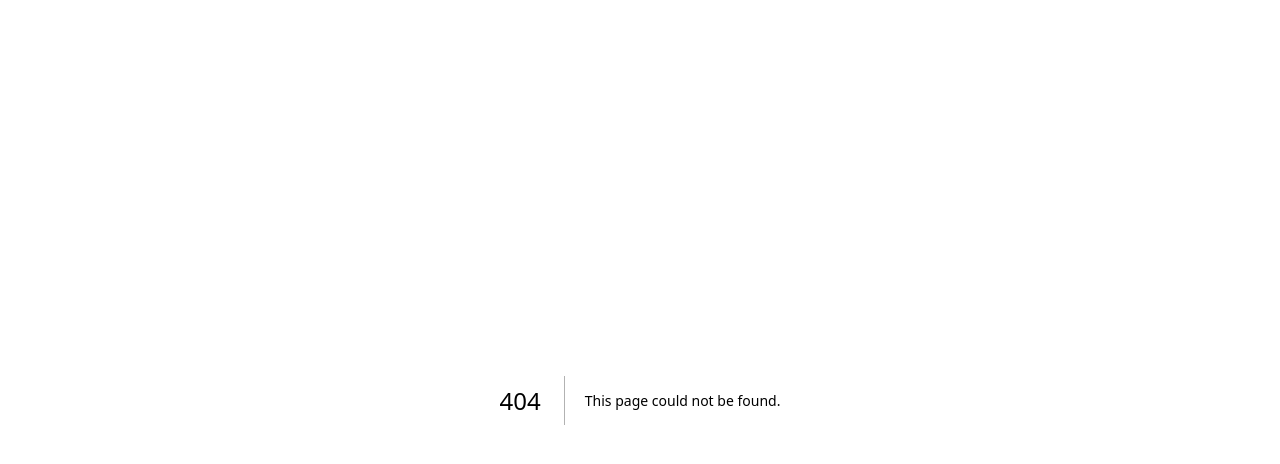
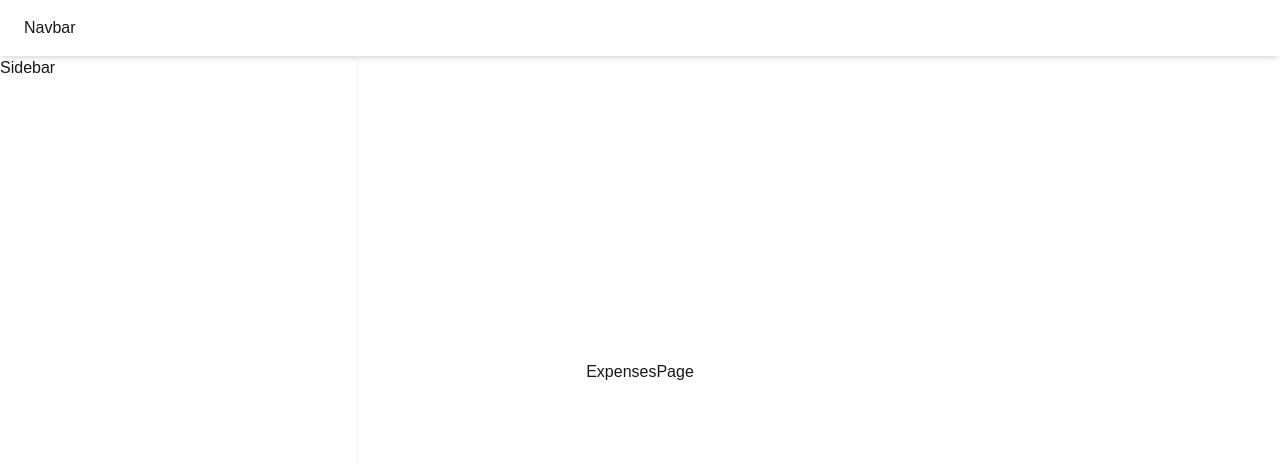
Before and after one commit to KarlStevenRequinto/habbit-management, a Next.js app: page /expenses in a window 1280 px wide. Before the commit this address had no page. Shown: the top 464 px of the page. Built offline with nearby package versions, Linux system fonts and the light colour scheme.

Commit message:
initial page setup

```diff
--- /dev/null
+++ b/src/app/(main)/expenses/page.tsx
@@ -0,0 +1,7 @@
+import React from "react";
+
+const ExpensesPage = () => {
+    return <div>ExpensesPage</div>;
+};
+
+export default ExpensesPage;
--- a/src/app/(main)/layout.tsx
+++ b/src/app/(main)/layout.tsx
@@ -1,11 +1,17 @@
 import Navbar from "../components/navbar";
+import Sidebar from "../components/sidebar";
 import "../globals.css";
 
 export default function MainLayout({ children }: { children: React.ReactNode }) {
+    const SIDEBAR_WIDTH = 356; // px
+
     return (
         <>
             <Navbar />
-            {children}
+            <Sidebar />
+            <main className={`min-h-[calc(100vh-56px)] ml-[${SIDEBAR_WIDTH}px] flex items-center justify-center transition-all duration-300`}>
+                {children}
+            </main>
         </>
     );
 }
--- a/src/app/(main)/page.tsx
+++ b/src/app/(main)/page.tsx
@@ -1,3 +1,3 @@
-export default function Home() {
+export default function Dashboard() {
     return <div>habbit management app</div>;
 }
--- /dev/null
+++ b/src/app/(main)/to-do/page.tsx
@@ -0,0 +1,7 @@
+import React from "react";
+
+const TodoPage = () => {
+    return <div>TodoPage</div>;
+};
+
+export default TodoPage;
--- a/src/app/components/navbar/index.tsx
+++ b/src/app/components/navbar/index.tsx
@@ -1,7 +1,7 @@
 import React from "react";
 
 const Navbar = () => {
-    return <div>Navbar</div>;
+    return <nav className="h-14 bg-white shadow-md flex items-center px-6 z-50 fixed top-0 left-0 right-0">Navbar</nav>;
 };
 
 export default Navbar;
--- a/src/app/components/sidebar/index.tsx
+++ b/src/app/components/sidebar/index.tsx
@@ -1,7 +1,12 @@
 import React from "react";
 
 const Sidebar = () => {
-    return <div>Sidebar</div>;
+    return (
+        <aside className="fixed top-14 left-0 h-[calc(100vh-56px)] bg-white w-[356px] shadow-md flex flex-col">
+            {/* Sidebar content goes here */}
+            Sidebar
+        </aside>
+    );
 };
 
 export default Sidebar;
```
